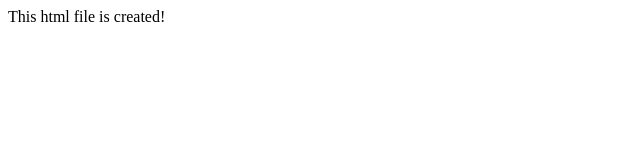
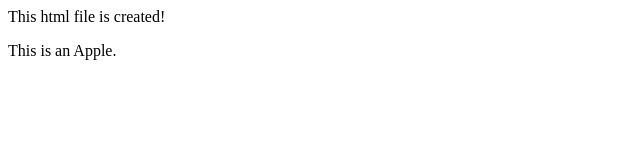
Before and after one commit to SanReg/santry, a plain HTML site: page index.html in a window 1280 px wide. Shown: the full height of the page, 0-640 px from the left. Drawn offline with Linux system fonts and the light colour scheme.

Commit message:
Added apple

```diff
--- a/index.html
+++ b/index.html
@@ -1 +1,2 @@
 <p>This html file is created!</p>
+<p>This is an Apple.</p>
```
